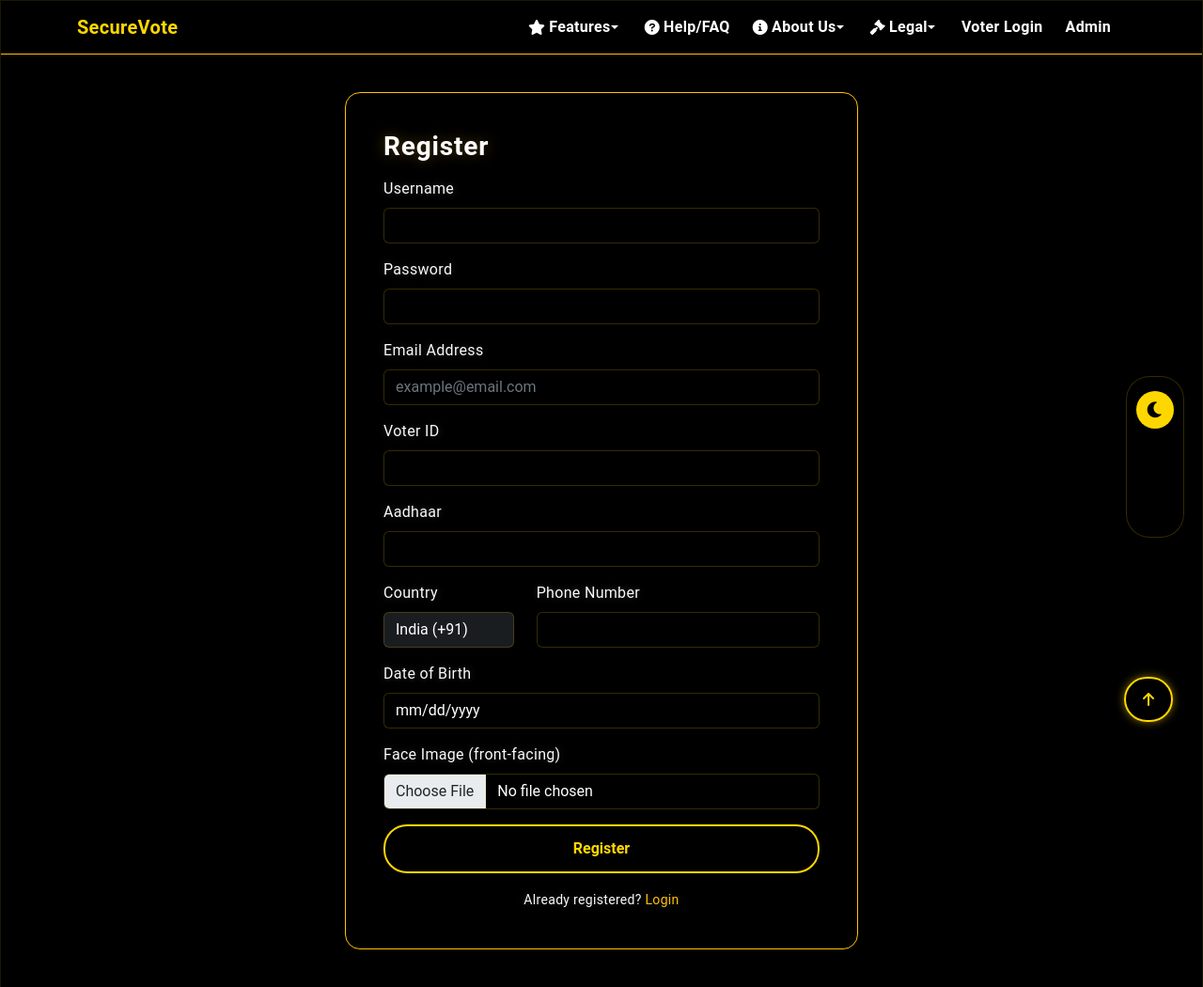
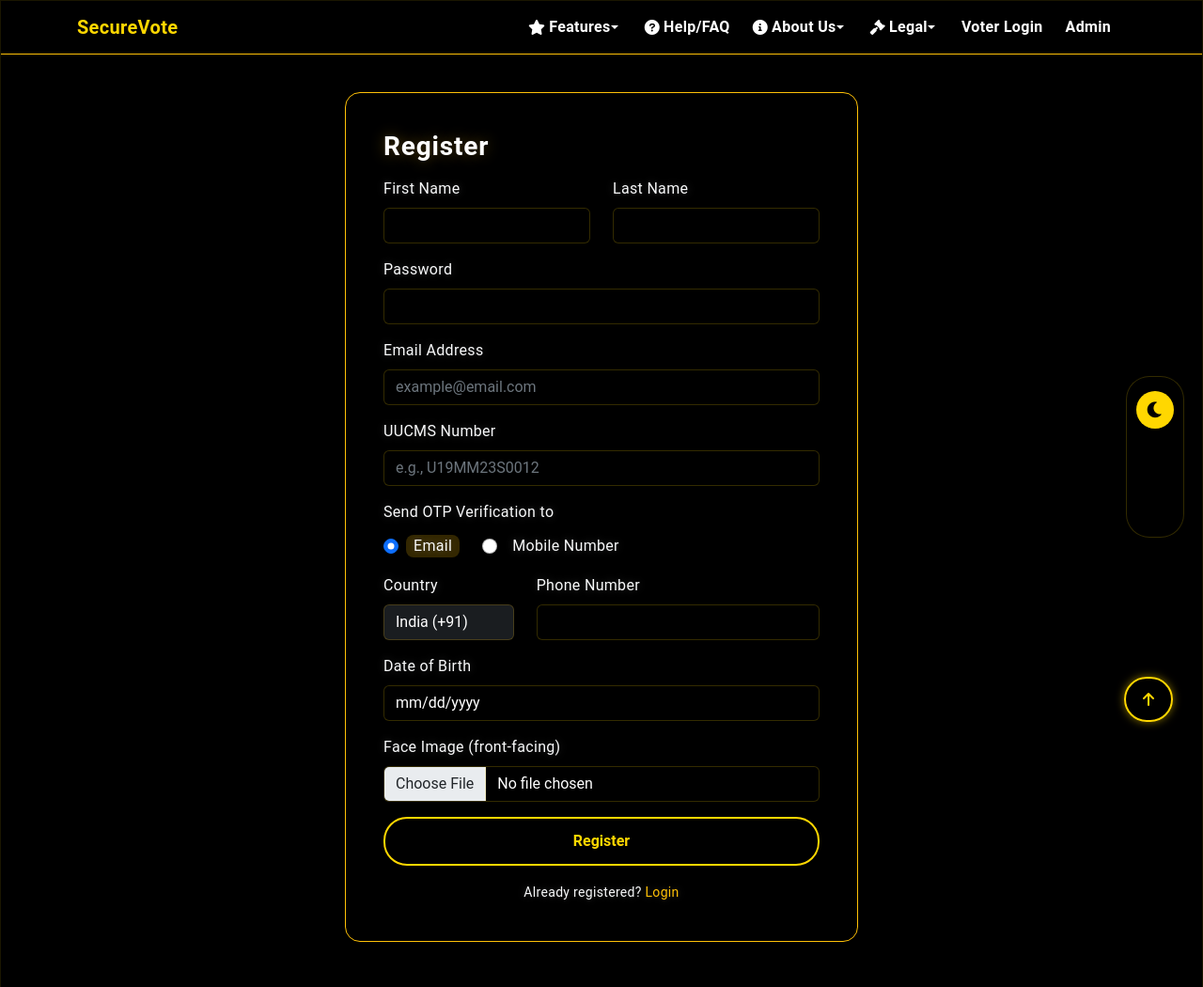
Before and after one commit to dhanu479/college, a Flask app: page /register in a window 1280 px wide. Shown: the top 1050 px of the page at 94% size. Run offline with Flask 2, Linux system fonts and the light colour scheme.

Commit message:
Fix: clean up bugs, update gitignore, add .env.example, update requirements
- Remove duplicate datetime import and unused re import
- Fix liveness_eval iterating a single image (was looping over chars)
- Fix app.secret_key: use stable env-based key (os.urandom killed sessions on restart)
- Fix MSG91 API: remove empty template_id param that caused API rejection
- Fix Fast2SMS: properly check API response JSON for success
- Fix logout: remove dead unreachable code after return
- Update .gitignore: exclude antigravity_venv, *.whl, static/faces, static/uploads, temp html files
- Add .env.example with all required env variable documentation
- Update requirements.txt with all dependencies (requests, python-dotenv, twilio)

```diff
--- a/app.py
+++ b/app.py
@@ -3,14 +3,19 @@
 import uuid
 import sqlite3
 import traceback
-from datetime import datetime
-from datetime import timedelta, datetime
+from datetime import datetime, timedelta
 
 import random
 import smtplib
 import ssl
 from email.mime.text import MIMEText
 from email.mime.multipart import MIMEMultipart
+
+import requests
+from dotenv import load_dotenv
+from twilio.rest import Client
+
+load_dotenv()
 
 import numpy as np
 import cv2
@@ -20,16 +25,17 @@
 from werkzeug.utils import secure_filename
 
 # --------------------- Email Config ---------------------
-# These should ideally be in env variables
+# Set inside .env file in root directory!
 SMTP_SERVER = "smtp.gmail.com"
 SMTP_PORT = 465
-SENDER_EMAIL = "securevote.alerts@gmail.com"  # Replace with actual email
-SENDER_PASSWORD = "vkyu lkjp qwer tyui"      # Replace with app-specific password
 
 def send_email(receiver_email, subject, body_html):
-    # Check if credentials are placeholders
-    if "your-email" in SENDER_EMAIL or "your-password" in SENDER_PASSWORD:
-        print(f"SKIPPING EMAIL (No credentials): To {receiver_email}")
+    # Fetch from .env
+    SENDER_EMAIL = os.getenv('SENDER_EMAIL', 'securevote.alerts@gmail.com')
+    SENDER_PASSWORD = os.getenv('SENDER_PASSWORD', '')
+
+    if not SENDER_PASSWORD or "your_16_digit_app_password_here" in SENDER_PASSWORD:
+        print(f"SKIPPING EMAIL (Unconfigured): Add a valid Google App Password to .env to send to {receiver_email}")
         return False
 
     try:
@@ -58,9 +64,82 @@
         print(f"Failed to prepare email: {e}")
         return False
 
+# --------------------- Real SMS Setup ---------------------
+TWILIO_ACCOUNT_SID = os.getenv('TWILIO_ACCOUNT_SID')
+TWILIO_AUTH_TOKEN = os.getenv('TWILIO_AUTH_TOKEN')
+TWILIO_PHONE_NUMBER = os.getenv('TWILIO_PHONE_NUMBER')
+FAST2SMS_API_KEY = os.getenv('FAST2SMS_API_KEY')
+MSG91_AUTH_KEY = os.getenv('MSG91_AUTH_KEY')
+MSG91_WIDGET_ID = os.getenv('MSG91_WIDGET_ID')
+
+def send_real_sms(to_number, otp_code):
+    success = False
+
+    # Clean phone number (remove +, spaces, dashes)
+    clean_no = to_number.replace("+", "").replace(" ", "").replace("-", "")
+
+    # 1. Try MSG91 (Best for reliability and Widget support)
+    if MSG91_AUTH_KEY and "your_" not in MSG91_AUTH_KEY:
+        url = "https://control.msg91.com/api/v5/otp"
+        querystring = {
+            "mobile": clean_no,
+            "authkey": MSG91_AUTH_KEY,
+            "otp": otp_code
+        }
+        # Only add widget_id if it's set
+        if MSG91_WIDGET_ID:
+            querystring["widget_id"] = MSG91_WIDGET_ID
+        headers = {'Content-Type': "application/json"}
+        try:
+            response = requests.get(url, params=querystring, headers=headers)
+            res_data = response.json()
+            print("MSG91 Response:", res_data)
+            if res_data.get('type') == 'success':
+                return True
+            else:
+                print("MSG91 failed:", res_data)
+        except Exception as e:
+            print("MSG91 Error:", e)
+
+    # 2. Try Fast2SMS (Backup for India)
+    if FAST2SMS_API_KEY and "your_fast2sms" not in FAST2SMS_API_KEY:
+        # Fast2SMS expects 10 digits for India
+        india_no = clean_no[-10:] if len(clean_no) >= 10 else clean_no
+        url = "https://www.fast2sms.com/dev/bulkV2"
+        querystring = {"authorization":FAST2SMS_API_KEY, "variables_values":otp_code, "route":"otp", "numbers":india_no}
+        headers = {'cache-control': "no-cache"}
+        try:
+            response = requests.request("GET", url, headers=headers, params=querystring)
+            print("Fast2SMS Response:", response.text)
+            res_json = response.json()
+            if res_json.get('return') is True or res_json.get('status_code') == 200:
+                return True
+            else:
+                print("Fast2SMS failed:", res_json)
+        except Exception as e:
+            print("Fast2SMS Error:", e)
+
+    # 3. Fallback to Twilio
+    if TWILIO_ACCOUNT_SID and TWILIO_AUTH_TOKEN and TWILIO_PHONE_NUMBER:
+        if "your_account_sid" not in TWILIO_ACCOUNT_SID:
+            try:
+                client = Client(TWILIO_ACCOUNT_SID, TWILIO_AUTH_TOKEN)
+                message = client.messages.create(
+                    body=f"Your SecureVote verification OTP is: {otp_code}. Do not share this API code with anyone.",
+                    from_=TWILIO_PHONE_NUMBER,
+                    to=to_number
+                )
+                print("Twilio sent SMS. SID:", message.sid)
+                return True
+            except Exception as e:
+                print("Twilio SMS Error:", e)
+
+    return False
+
 # --------------------- App Config ---------------------
 app = Flask(__name__)
-app.secret_key = os.urandom(24)
+# Use a fixed secret key from env, or a stable fallback (do NOT use os.urandom — kills sessions on restart)
+app.secret_key = os.getenv('SECRET_KEY', 'securevote-stable-secret-key-2026-change-in-production')
 app.permanent_session_lifetime = timedelta(minutes=30)
 
 BASE_DIR = os.path.dirname(__file__)
@@ -166,11 +245,10 @@
     }
 
 def liveness_eval(base_img):
-    # Ensure single face in all
-    for img in (base_img):
-        enc, count = single_face_encoding(img)
-        if enc is None:
-            return False, "Make sure only one face is visible.", {}
+    # Ensure single face
+    enc, count = single_face_encoding(base_img)
+    if enc is None:
+        return False, "Make sure only one face is visible.", {}
 
     # Landmarks
     base_lm = landmarks_68(base_img)
@@ -224,15 +302,16 @@
 def register():
     if request.method == 'POST':
         try:
-            username = request.form.get('username','').strip()
+            first_name = request.form.get('first_name', '').strip()
+            last_name = request.form.get('last_name', '').strip()
             password = request.form.get('password','')
             email = request.form.get('email','').strip()
-            voter_id = request.form.get('voter_id','').strip()
-            aadhaar = request.form.get('aadhaar','').strip()
+            uucms_number = request.form.get('uucms_number','').strip()
+            otp_method = request.form.get('otp_method', 'email')
             dob_str  = request.form.get('dob','').strip()
             face_img = request.files.get('face_image')
 
-            if not all([username, password, email, voter_id, aadhaar, dob_str, face_img]):
+            if not all([first_name, last_name, password, email, uucms_number, dob_str, face_img]):
                 flash("All fields are required.", "danger")
                 return render_template('register.html', datetime=datetime)
 
@@ -248,6 +327,11 @@
                 flash("You must be at least 18 years old to vote.", "danger")
                 return render_template('register.html', datetime=datetime)
 
+            # Basic UUCMS Number Validation (adjust regex if you have a strict format)
+            if not len(uucms_number) > 3:
+                flash("Please enter a valid UUCMS Number.", "danger")
+                return render_template('register.html', datetime=datetime)
+
             # Validate phone number
             phone_number = request.form.get('phone_number', '').strip()
             country_code = request.form.get('country_code', '').strip()
@@ -255,18 +339,30 @@
                 flash("Please enter a valid 10-digit phone number.", "danger")
                 return render_template('register.html', datetime=datetime)
 
-            # Validate Aadhaar
-            if not aadhaar.isdigit() or len(aadhaar) != 12:
-                flash("Please enter a valid 12-digit Aadhaar number.", "danger")
+
+
+            # Check for uniqueness of all fields
+            conn = get_db()
+            existing = conn.execute("""
+                SELECT uucms_number, email, phone_number
+                FROM users
+                WHERE uucms_number = ? OR email = ? OR phone_number = ?
+            """, (uucms_number, email, phone_number)).fetchall()
+
+            if existing:
+                for row in existing:
+                    if row['uucms_number'] == uucms_number:
+                        flash("UUCMS Number already exists.", "danger")
+                    elif row['email'] == email:
+                        flash("Email address is already registered.", "danger")
+                    elif row['phone_number'] == phone_number:
+                        flash("Phone number is already registered.", "danger")
+                conn.close()
                 return render_template('register.html', datetime=datetime)
 
-            # Check if username or voter_id already exists
-            conn = get_db()
-            existing = conn.execute("SELECT id FROM users WHERE username = ? OR voter_id = ?", (username, voter_id)).fetchone()
+            # Retrieve all existing face encodings for face duplication check
+            existing_encodings = conn.execute("SELECT face_encoding FROM users").fetchall()
             conn.close()
-            if existing:
-                flash("Username or Voter ID already exists.", "danger")
-                return render_template('register.html', datetime=datetime)
 
             # Process face
             rgb = process_image_from_filestorage(face_img)
@@ -278,6 +374,15 @@
             if enc is None:
                 flash("Exactly one clear face must be visible.", "danger")
                 return render_template('register.html', datetime=datetime)
+
+            # Check if face already exists
+            if existing_encodings:
+                known_encodings = [np.frombuffer(row['face_encoding'], dtype=np.float64) for row in existing_encodings]
+                # Compare the current face with all known faces
+                matches = face_recognition.compare_faces(known_encodings, enc, tolerance=0.45)
+                if any(matches):
+                    flash("This face is already registered to another user.", "danger")
+                    return render_template('register.html', datetime=datetime)
 
             # Save face image permanently for now (can clean up later if OTP fails)
             filename = secure_filename(f"{uuid.uuid4().hex}.jpg")
@@ -302,14 +407,26 @@
             </body>
             </html>
             """
-            send_email(email, "SecureVote - Your Verification Code", otp_html)
+            # Send OTP based on user choice
+            if otp_method == 'email':
+                send_email(email, "SecureVote - Your Verification Code", otp_html)
+                msg_target = email
+            else:
+                # Real SMS integration
+                full_number = f"{country_code}{phone_number}"
+                sms_sent = send_real_sms(full_number, otp)
+
+                if not sms_sent:
+                    flash("SMS API not configured! Could not send real SMS. Setup your .env file in the root directory.", "warning")
+
+                msg_target = full_number
 
             session['reg_data'] = {
-                'username': username,
+                'first_name': first_name,
+                'last_name': last_name,
                 'password': generate_password_hash(password),
                 'email': email,
-                'voter_id': voter_id,
-                'aadhaar': aadhaar,
+                'uucms_number': uucms_number,
                 'phone_number': phone_number,
                 'country_code': country_code,
                 'dob': dob_str,
@@ -320,7 +437,7 @@
             session.permanent = True # Ensure session is saved reliably
 
             # SIMULATION: Show OTP in flash for user
-            flash(f"A 4-digit OTP has been sent to {country_code}{phone_number} (and your email).", "info")
+            flash(f"A 4-digit OTP has been sent to {msg_target}.", "info")
             # For local testing convenience:
             flash(f"DEBUG: Your OTP is {otp}", "warning")
 
@@ -346,11 +463,11 @@
             try:
                 conn = get_db()
                 conn.execute("""
-                    INSERT INTO users (username, password, email, voter_id, aadhaar, phone_number, country_code,
+                    INSERT INTO users (first_name, last_name, password, email, uucms_number, phone_number, country_code,
                                      dob, face_image, face_encoding)
                     VALUES (?,?,?,?,?,?,?,?,?,?)
-                """, (data['username'], data['password'], data['email'], data['voter_id'],
-                      data['aadhaar'], data['phone_number'], data['country_code'], data['dob'],
+                """, (data['first_name'], data['last_name'], data['password'], data['email'],
+                      data['uucms_number'], data['phone_number'], data['country_code'], data['dob'],
                       data['face_image'], bytes.fromhex(data['face_encoding'])))
                 conn.commit()
                 conn.close()
@@ -360,12 +477,12 @@
                 <html>
                 <body style="font-family: Arial, sans-serif; background-color: #f4f4f4; padding: 20px;">
                     <div style="max-width: 600px; margin: auto; background: white; padding: 30px; border-radius: 10px; border-top: 5px solid #ffc107;">
-                        <h2 style="color: #333;">Welcome to SecureVote, {data['username']}!</h2>
+                        <h2 style="color: #333;">Welcome to SecureVote, {data['first_name']} {data['last_name']}!</h2>
                         <p style="color: #555; line-height: 1.6;">Congratulations! Your registration has been successfully processed.</p>
                         <p style="color: #555; line-height: 1.6;">You can now securely cast your vote in upcoming elections using our advanced biometric system.</p>
                         <div style="background: #fff8e1; padding: 15px; border-radius: 5px; margin: 20px 0;">
                             <strong style="color: #333;">Registered Details:</strong><br>
-                            <span style="color: #666;">Voter ID:</span> {data['voter_id']}<br>
+                            <span style="color: #666;">UUCMS Number:</span> {data['uucms_number']}<br>
                             <span style="color: #666;">Email:</span> {data['email']}<br>
                             <span style="color: #666;">Phone:</span> {data['country_code']} {data['phone_number']}
                         </div>
@@ -385,7 +502,7 @@
                 flash("Verification successful! You can now log in.", "success")
                 return redirect(url_for('login'))
             except sqlite3.IntegrityError:
-                flash("Username or Voter ID already exists.", "danger")
+                flash("UUCMS Number or Email already exists.", "danger")
                 return redirect(url_for('register'))
             except Exception as e:
                 traceback.print_exc()
@@ -399,17 +516,17 @@
 @app.route('/login', methods=['GET','POST'])
 def login():
     if request.method == 'POST':
-        username = request.form.get('username','').strip()
+        uucms_number = request.form.get('uucms_number','').strip()
         password = request.form.get('password','')
 
         conn = get_db()
-        user = conn.execute("SELECT * FROM users WHERE username = ?", (username,)).fetchone()
+        user = conn.execute("SELECT * FROM users WHERE uucms_number = ?", (uucms_number,)).fetchone()
         conn.close()
 
         if user and check_password_hash(user['password'], password):
             session.clear()
             session['user_id'] = user['id']
-            session['username'] = user['username']
+            session['username'] = f"{user['first_name']} {user['last_name']}"
             session.permanent = True
             return redirect(url_for('face_verify'))
         flash("Invalid credentials.", "danger")
@@ -432,10 +549,6 @@
     else:
         flash("You have been logged out.", "info")
 
-    return redirect(url_for('index'))
-
-    # Always clear the entire session for security
-    session.clear()
     return redirect(url_for('index'))
 
 @app.route('/face-verify', methods=['GET','POST'])
@@ -579,7 +692,7 @@
 
     # Get user details for the table
     users = conn.execute("""
-        SELECT username, email, voter_id, aadhaar, phone_number, country_code,
+        SELECT first_name, last_name, email, uucms_number, phone_number, country_code,
                has_voted, voted_at FROM users ORDER BY created_at DESC
     """).fetchall()
 
--- a/requirements.txt
+++ b/requirements.txt
@@ -3,3 +3,6 @@
 face_recognition==1.3.0
 numpy==1.24.4
 opencv-python==4.8.0.76
+requests==2.32.5
+python-dotenv==1.2.2
+twilio==9.10.3
--- a/templates/partials/header.html
+++ b/templates/partials/header.html
@@ -5,14 +5,17 @@
       <span class="navbar-toggler-icon"></span>
     </button>
     <div class="collapse navbar-collapse" id="nav">
-      <ul class="navbar-nav ms-auto gap-2">
+      <ul class="navbar-nav ms-auto gap-4">
         <li class="nav-item dropdown">
-          <a class="nav-link dropdown-toggle" href="#" id="featuresDropdown" role="button" data-bs-toggle="dropdown" aria-expanded="false">
+          <a class="nav-link dropdown-toggle" href="#" id="featuresDropdown" role="button" data-bs-toggle="dropdown"
+            aria-expanded="false">
             <i class="fas fa-star me-1"></i>Features
           </a>
           <ul class="dropdown-menu dropdown-menu-dark border-warning" aria-labelledby="featuresDropdown">
-            <li><a class="dropdown-item" href="{{ url_for('features') }}"><i class="fas fa-shield-alt me-2"></i>Key Benefits</a></li>
-            <li><a class="dropdown-item" href="{{ url_for('how_it_works') }}"><i class="fas fa-cogs me-2"></i>How It Works</a></li>
+            <li><a class="dropdown-item" href="{{ url_for('features') }}"><i class="fas fa-shield-alt me-2"></i>Key
+                Benefits</a></li>
+            <li><a class="dropdown-item" href="{{ url_for('how_it_works') }}"><i class="fas fa-cogs me-2"></i>How It
+                Works</a></li>
           </ul>
         </li>
         <li class="nav-item">
@@ -21,21 +24,27 @@
           </a>
         </li>
         <li class="nav-item dropdown">
-          <a class="nav-link dropdown-toggle" href="#" id="aboutDropdown" role="button" data-bs-toggle="dropdown" aria-expanded="false">
+          <a class="nav-link dropdown-toggle" href="#" id="aboutDropdown" role="button" data-bs-toggle="dropdown"
+            aria-expanded="false">
             <i class="fas fa-info-circle me-1"></i>About Us
           </a>
           <ul class="dropdown-menu dropdown-menu-dark border-warning" aria-labelledby="aboutDropdown">
-            <li><a class="dropdown-item" href="{{ url_for('about_securevote') }}"><i class="fas fa-shield-alt me-2"></i>About SecureVote</a></li>
-            <li><a class="dropdown-item" href="{{ url_for('our_team') }}"><i class="fas fa-users me-2"></i>Our Team</a></li>
+            <li><a class="dropdown-item" href="{{ url_for('about_securevote') }}"><i
+                  class="fas fa-shield-alt me-2"></i>About SecureVote</a></li>
+            <li><a class="dropdown-item" href="{{ url_for('our_team') }}"><i class="fas fa-users me-2"></i>Our Team</a>
+            </li>
           </ul>
         </li>
         <li class="nav-item dropdown">
-          <a class="nav-link dropdown-toggle" href="#" id="legalDropdown" role="button" data-bs-toggle="dropdown" aria-expanded="false">
+          <a class="nav-link dropdown-toggle" href="#" id="legalDropdown" role="button" data-bs-toggle="dropdown"
+            aria-expanded="false">
             <i class="fas fa-gavel me-1"></i>Legal
           </a>
           <ul class="dropdown-menu dropdown-menu-dark border-warning" aria-labelledby="legalDropdown">
-            <li><a class="dropdown-item" href="{{ url_for('privacy_policy') }}"><i class="fas fa-user-shield me-2"></i>Privacy Policy</a></li>
-            <li><a class="dropdown-item" href="{{ url_for('terms') }}"><i class="fas fa-file-contract me-2"></i>Terms of Service</a></li>
+            <li><a class="dropdown-item" href="{{ url_for('privacy_policy') }}"><i
+                  class="fas fa-user-shield me-2"></i>Privacy Policy</a></li>
+            <li><a class="dropdown-item" href="{{ url_for('terms') }}"><i class="fas fa-file-contract me-2"></i>Terms of
+                Service</a></li>
           </ul>
         </li>
         {% if session.get('admin') %}
--- a/templates/register.html
+++ b/templates/register.html
@@ -7,9 +7,15 @@
       <div class="card-body">
         <h3 class="card-title mb-3">Register</h3>
         <form method="POST" enctype="multipart/form-data">
-          <div class="mb-3">
-            <label class="form-label">Username</label>
-            <input type="text" class="form-control" name="username" required>
+          <div class="row">
+            <div class="col-md-6 mb-3">
+              <label class="form-label">First Name</label>
+              <input type="text" class="form-control" name="first_name" required>
+            </div>
+            <div class="col-md-6 mb-3">
+              <label class="form-label">Last Name</label>
+              <input type="text" class="form-control" name="last_name" required>
+            </div>
           </div>
           <div class="mb-3">
             <label class="form-label">Password</label>
@@ -20,12 +26,21 @@
             <input type="email" class="form-control" name="email" required placeholder="example@email.com">
           </div>
           <div class="mb-3">
-            <label class="form-label">Voter ID</label>
-            <input type="text" class="form-control" name="voter_id" required>
+            <label class="form-label">UUCMS Number</label>
+            <input type="text" class="form-control" name="uucms_number" placeholder="e.g., U19MM23S0012" required>
           </div>
           <div class="mb-3">
-            <label class="form-label">Aadhaar</label>
-            <input type="text" class="form-control" name="aadhaar" pattern="\d{12}" title="Please enter a valid 12-digit Aadhaar number" required>
+            <label class="form-label">Send OTP Verification to</label>
+            <div class="d-flex gap-4 mt-1">
+              <div class="form-check">
+                <input class="form-check-input" type="radio" name="otp_method" value="email" id="otpEmail" checked>
+                <label class="form-check-label py-0 px-2 border-0 m-0" for="otpEmail">Email</label>
+              </div>
+              <div class="form-check">
+                <input class="form-check-input" type="radio" name="otp_method" value="mobile" id="otpMobile">
+                <label class="form-check-label py-0 px-2 border-0 m-0" for="otpMobile">Mobile Number</label>
+              </div>
+            </div>
           </div>
           <div class="row">
             <div class="col-md-4 mb-3">
@@ -41,7 +56,8 @@
             </div>
             <div class="col-md-8 mb-3">
               <label class="form-label">Phone Number</label>
-              <input type="tel" class="form-control" name="phone_number" pattern="\d{10}" title="Please enter a valid 10-digit phone number" required>
+              <input type="tel" class="form-control" name="phone_number" pattern="\d{10}"
+                title="Please enter a valid 10-digit phone number" required>
             </div>
           </div>
           <div class="mb-3">
```
Also changed, not shown: schema.sql (+4 -3 lines), templates/admin_dashboard.html (+10 -10 lines), templates/admin_login.html (+9 -11 lines), templates/face_verify.html (+40 -13 lines), templates/login.html (+13 -14 lines), 2 other files. Lines whose indentation alone changed are shown as unchanged.
